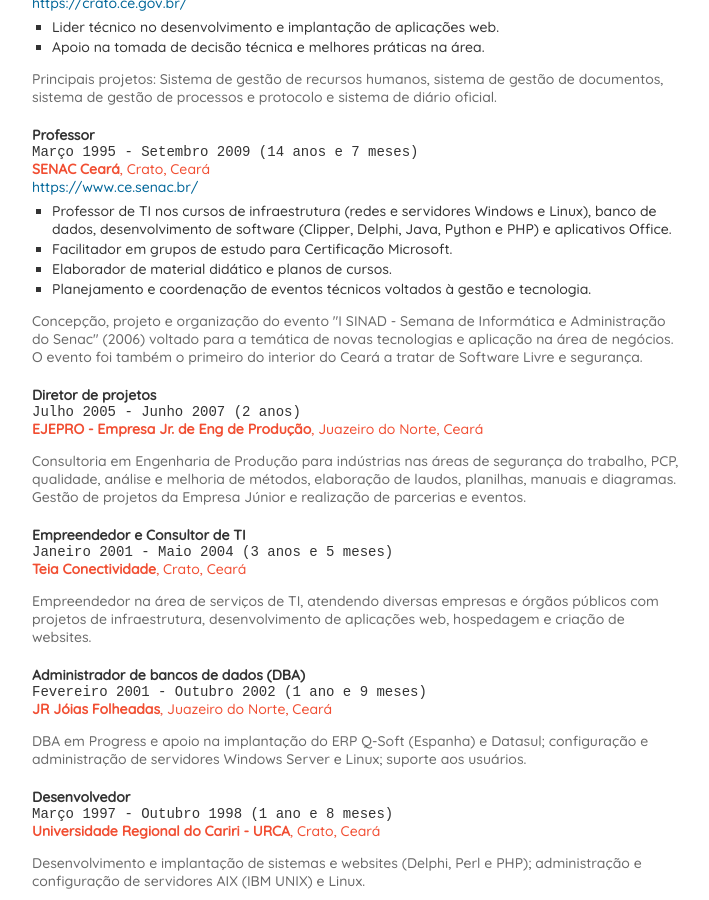
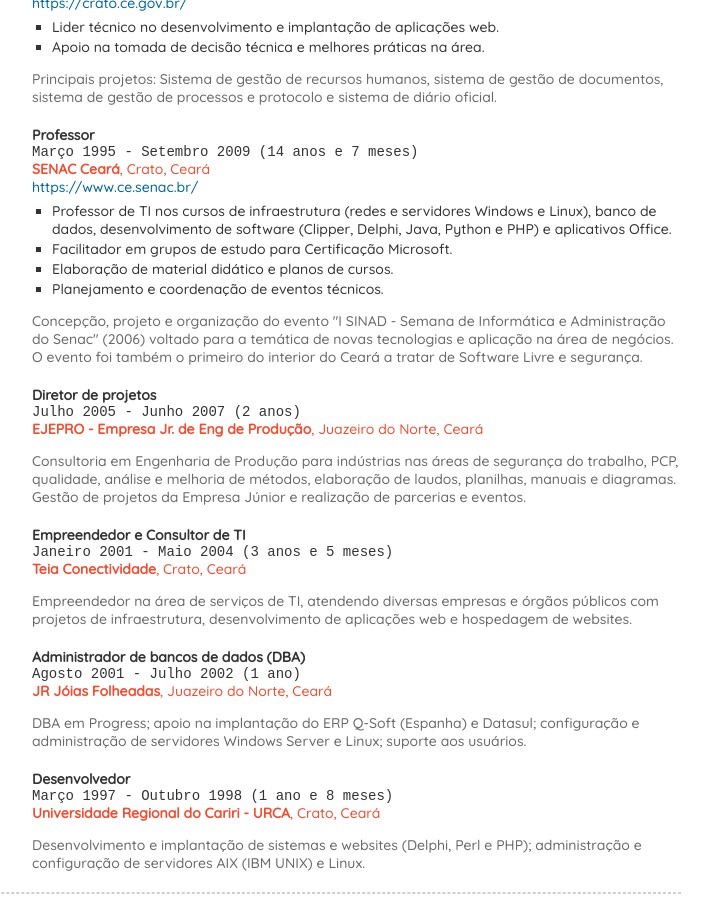
Before and after one commit to valdirsjr/valdirsjr.github.io, a Jekyll site: the page resume/index.html, which Jekyll copies as it is, in a window 1280 px wide and 900 px high, scrolled down 2116 px. Shown: the whole window, without its empty margins (359-1068 px from the left). Built offline with Jekyll 4.4.1, drawn with Linux system fonts in a browser that asks for light colours.

Commit message:
Update index.html

```diff
--- a/resume/index.html
+++ b/resume/index.html
@@ -192,8 +192,8 @@
 				<ul class="highlights">
 					<li>Professor de TI nos cursos de infraestrutura (redes e servidores Windows e Linux), banco de dados, desenvolvimento de software (Clipper, Delphi, Java, Python e PHP) e aplicativos Office.</li>
 					<li>Facilitador em grupos de estudo para Certificação Microsoft.</li>
-					<li>Elaborador de material didático e planos de cursos.</li>
-					<li>Planejamento e coordenação de eventos técnicos voltados à gestão e tecnologia.</li>
+					<li>Elaboração de material didático e planos de cursos.</li>
+					<li>Planejamento e coordenação de eventos técnicos.</li>
 				</ul>
 				<p style="color:dimgray">Concepção, projeto e organização do evento "I SINAD - Semana de Informática e Administração do Senac" (2006) voltado para a temática de novas tecnologias e aplicação na área de negócios. O evento foi também o primeiro do interior do Ceará a tratar de Software Livre e segurança.</p>
 			</div>
@@ -213,16 +213,16 @@
 						<strong>Teia Conectividade</strong>, Crato, Ceará<br>
 					</div>
 				</div>
-				<p style="color:dimgray">Empreendedor na área de serviços de TI, atendendo diversas empresas e órgãos públicos com projetos de infraestrutura, desenvolvimento de aplicações web, hospedagem e criação de websites.</p>
+				<p style="color:dimgray">Empreendedor na área de serviços de TI, atendendo diversas empresas e órgãos públicos com projetos de infraestrutura, desenvolvimento de aplicações web e hospedagem de websites.</p>
 			</div>
 			<div class="sectionContent">
 				<div class="blockHeader">
-					<span class="title">Administrador de bancos de dados (DBA)</span> <span class="date">Fevereiro 2001 - Outubro 2002 (1 ano e 9 meses)</span>
+					<span class="title">Administrador de bancos de dados (DBA)</span> <span class="date">Agosto 2001 - Julho 2002 (1 ano)</span>
 					<div class="company">
 						<strong>JR Jóias Folheadas</strong>, Juazeiro do Norte, Ceará<br>
 					</div>
 				</div>
-				<p style="color:dimgray">DBA em Progress e apoio na implantação do ERP Q-Soft (Espanha) e Datasul; configuração e administração de servidores Windows Server e Linux; suporte aos usuários.</p>
+				<p style="color:dimgray">DBA em Progress; apoio na implantação do ERP Q-Soft (Espanha) e Datasul; configuração e administração de servidores Windows Server e Linux; suporte aos usuários.</p>
 			</div>
 			<div class="sectionContent">
 				<div class="blockHeader">
```
